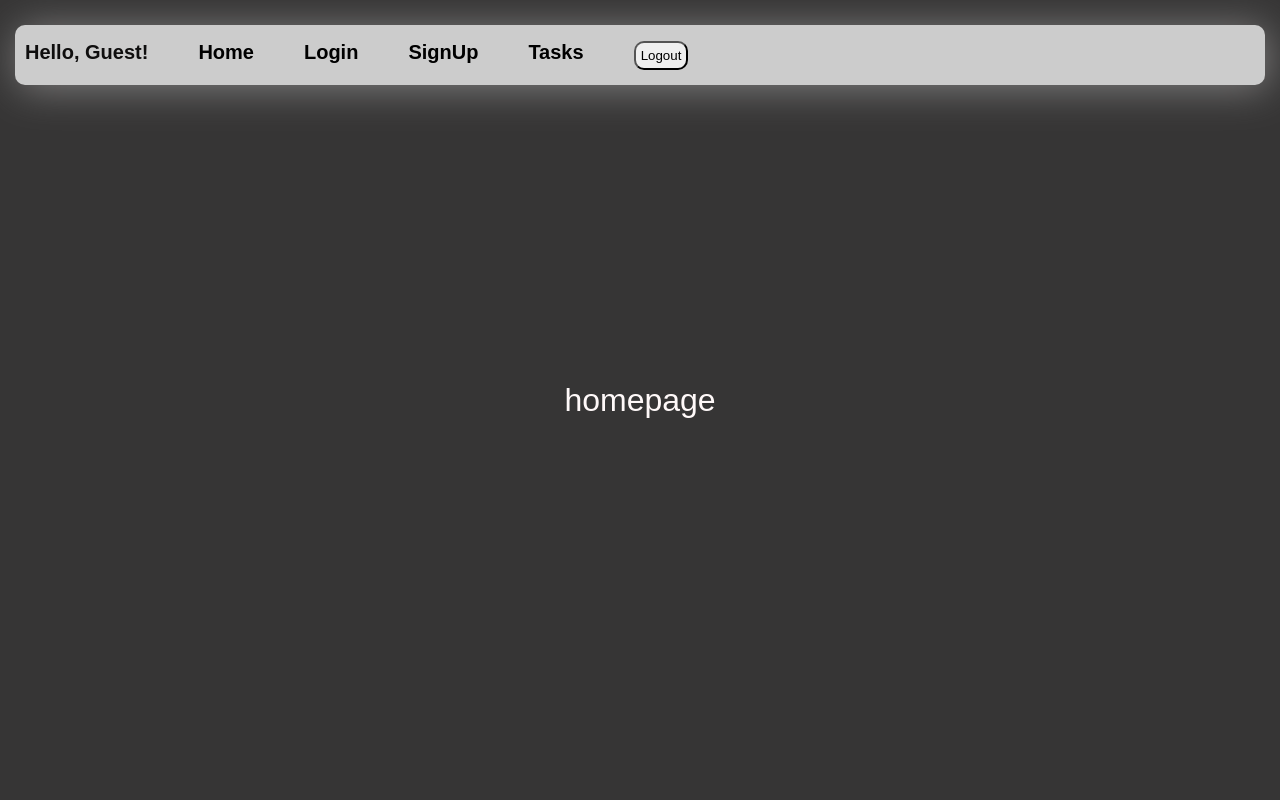
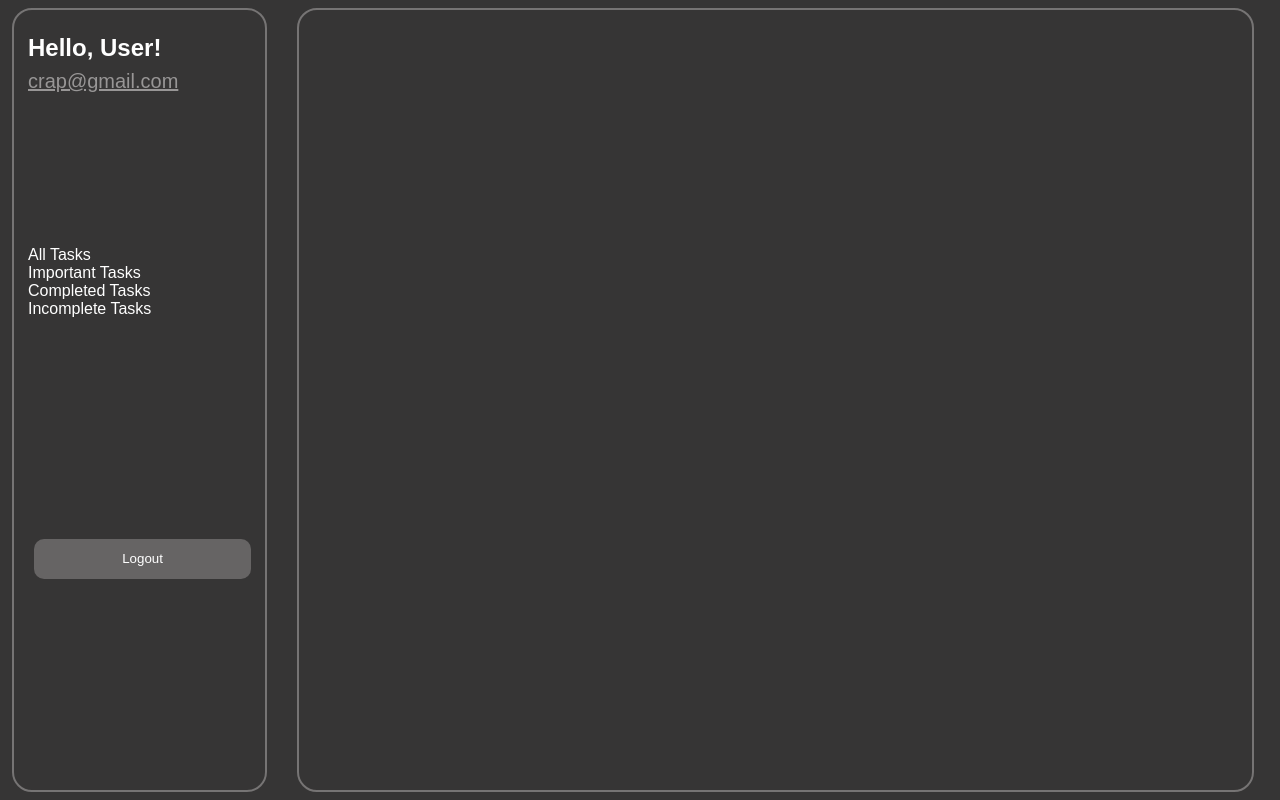
Before and after one commit to ananyaSingh5040/Lpu-MERN, a React (Vite) app in the folder FEB-2025/Task_Management_Frontend/: page / in a window 1280 px wide. Built offline with nearby package versions, Linux system fonts and the light colour scheme; no server answers; sample sign-in values are in the browser's storage.

Commit message:
20-02-25

```diff
--- a/FEB-2025/Task_Management_Frontend/src/pages/HomePage.jsx
+++ b/FEB-2025/Task_Management_Frontend/src/pages/HomePage.jsx
@@ -1,12 +1,18 @@
 import React from 'react'
 import Navbar from '../components/Navbar';
-
+import "./home.css";
+import Sidebar from '../components/Sidebar';
 
 const HomePage = ({currUser,handleLogout}) => {
   return (
    <>
-   <Navbar currUser={currUser} handleLogout={handleLogout}/>
-   <h1>homepage</h1>
+   {/* <Navbar currUser={currUser} handleLogout={handleLogout}/>
+   <h1>homepage</h1> */}
+   <div className="flex">
+
+   <div className="sidebar"><Sidebar/></div>
+   <div className="workspace"></div>
+   </div>
    </>
   )
 }
--- /dev/null
+++ b/FEB-2025/Task_Management_Frontend/src/pages/home.css
@@ -0,0 +1,26 @@
+.flex {
+  display: flex;
+  gap: 30px;
+  width: 100vw;
+  padding: 2px;
+  color: white;
+}
+.sidebar {
+  margin-left: 10px;
+  height: 98vh;
+  width: 20%;
+  border: 2px solid rgb(118, 116, 116);
+  border-radius: 20px;
+  display: flex;
+  flex-direction: column;
+  justify-content: space-between;
+  padding-left: 10px;
+
+}
+.workspace {
+  height: 98vh;
+  width: 75%;
+  border: 2px solid rgb(118, 116, 116);
+  border-radius: 20px;
+  padding: 4px;
+}
```
